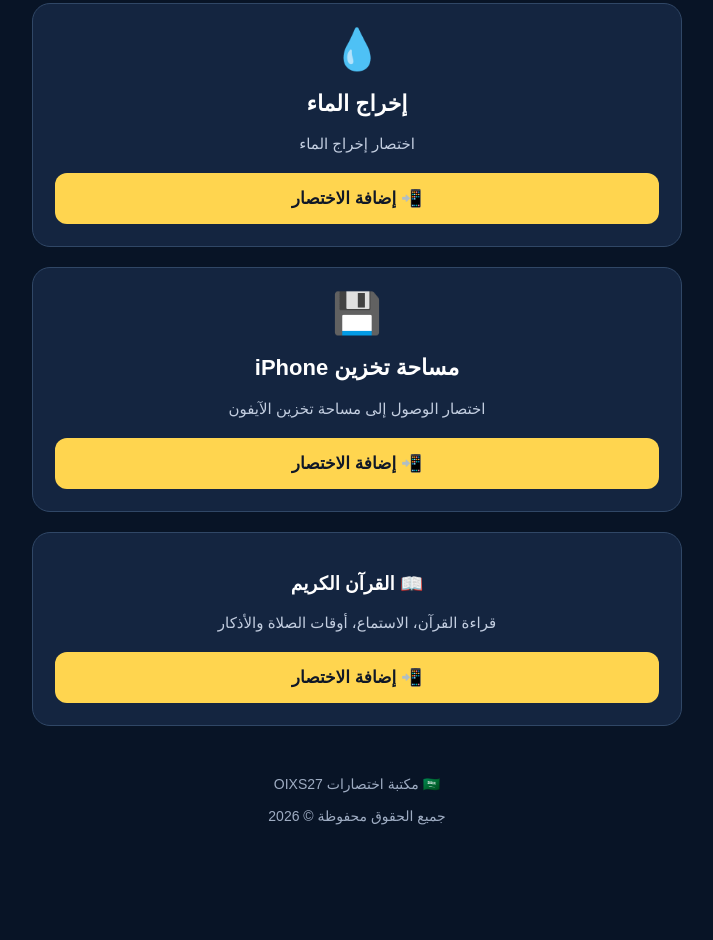
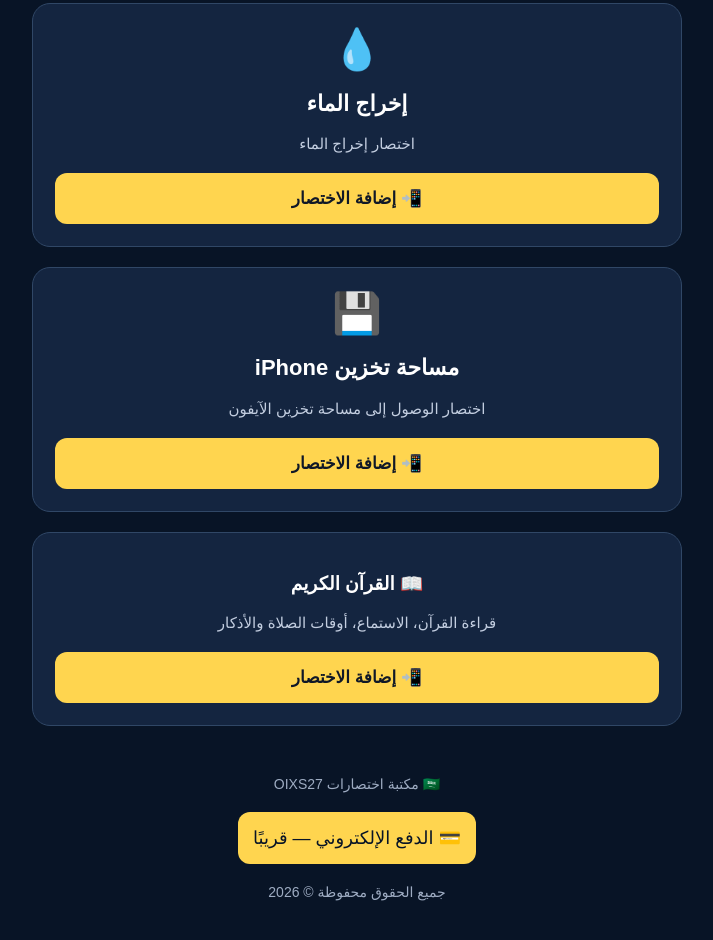
Before and after one commit to 44928bbmhn-dotcom/OIXS27, a plain HTML site: page shortcuts.html in a window 1280 px wide. Shown: the part 486-1426 px from the top of the page, without its empty margins (283-996 px from the left). Before the commit the page ends 1360 px from the top, so only its background shows below. Drawn offline with Linux system fonts and the light colour scheme.

Commit message:
Update shortcuts.html

```diff
--- a/shortcuts.html
+++ b/shortcuts.html
@@ -164,7 +164,11 @@ footer {
 
 <footer>
   🇸🇦 مكتبة اختصارات OIXS27
-  <br><br>
+  <div style="text-align:center; padding:20px;">
+  <button disabled style="background:#ffd54f; color:#081426; padding:15px; border:0; border-radius:12px; font-size:18px;">
+    💳 الدفع الإلكتروني — قريبًا
+  </button>
+</div>
   جميع الحقوق محفوظة © 2026
 </footer>
 
```
